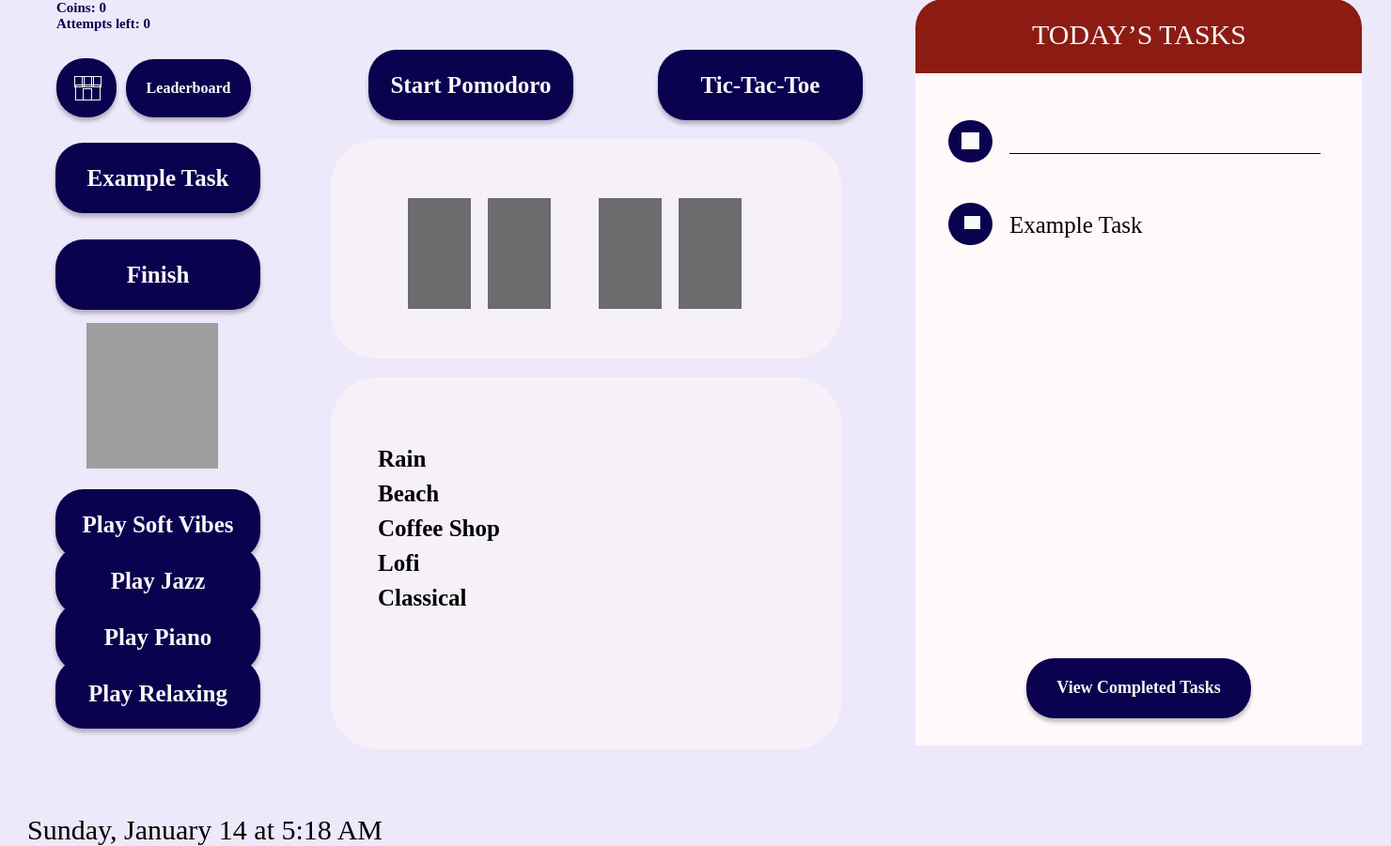
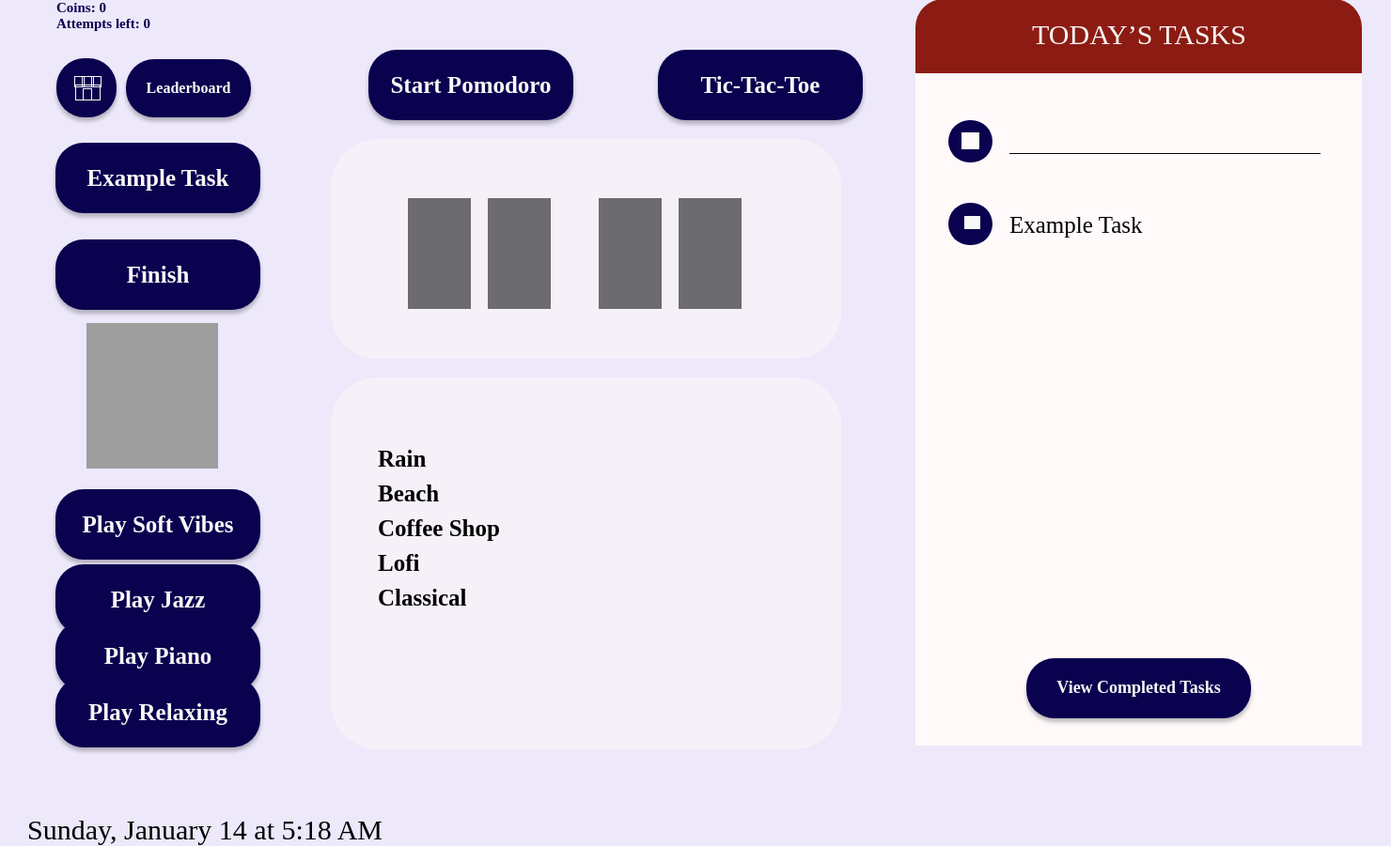
Before and after one commit to karenlyuan/otterscholar, a Flask app: page / in a window 1480 px wide. Shown: the part 91-992 px from the top of the page at 94% size. Run offline with Flask 3, Linux system fonts and the light colour scheme; grey boxes are pictures that could not be loaded.

Commit message:
updated music buttons 2

```diff
--- a/static/styles.css
+++ b/static/styles.css
@@ -45,17 +45,17 @@ button:hover {
 
 #button_jazz {
     left: 59px;
-    top: 672px;
+    top: 692px;
 }
 
 #button_piano{
     left: 59px;
-    top: 732px;
+    top: 752px;
 }
 
 #button_relaxing {
     left: 59px;
-    top: 792px;
+    top: 812px;
 }
 
 #button_finish {
```
